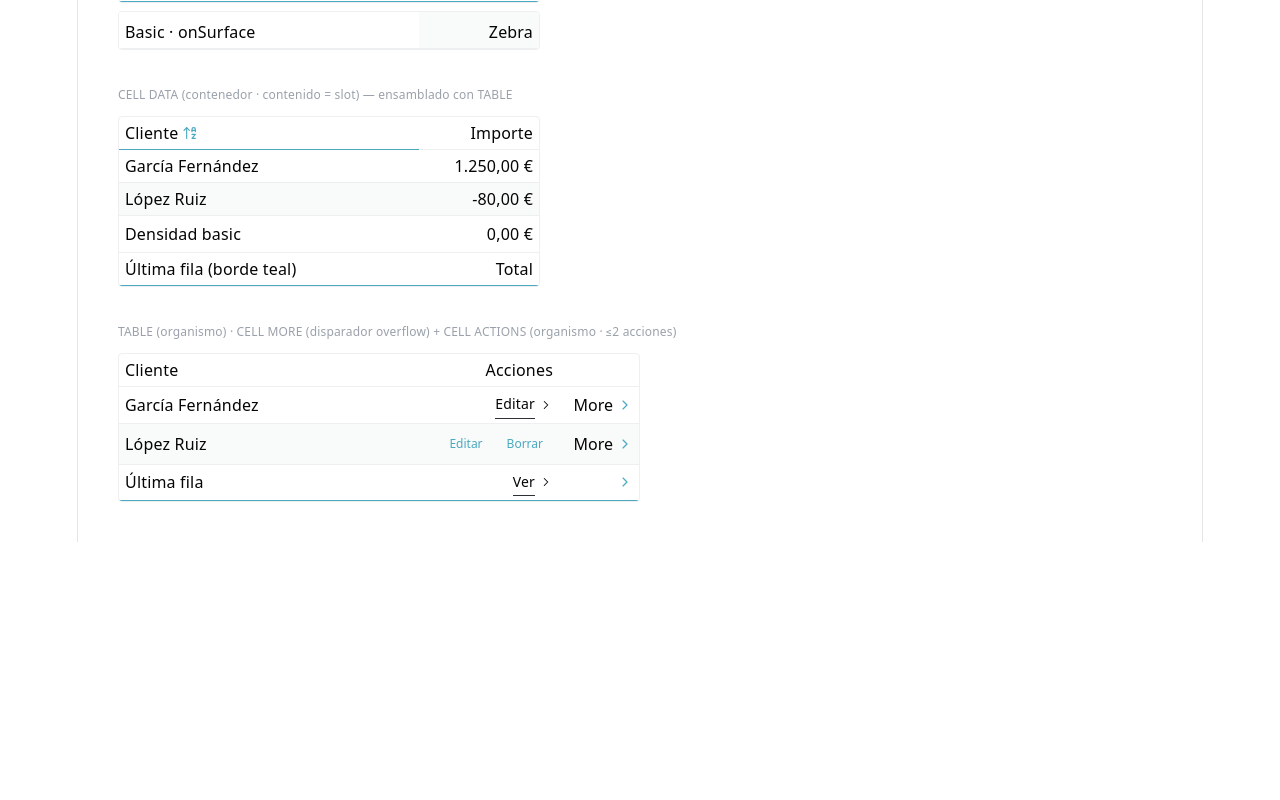
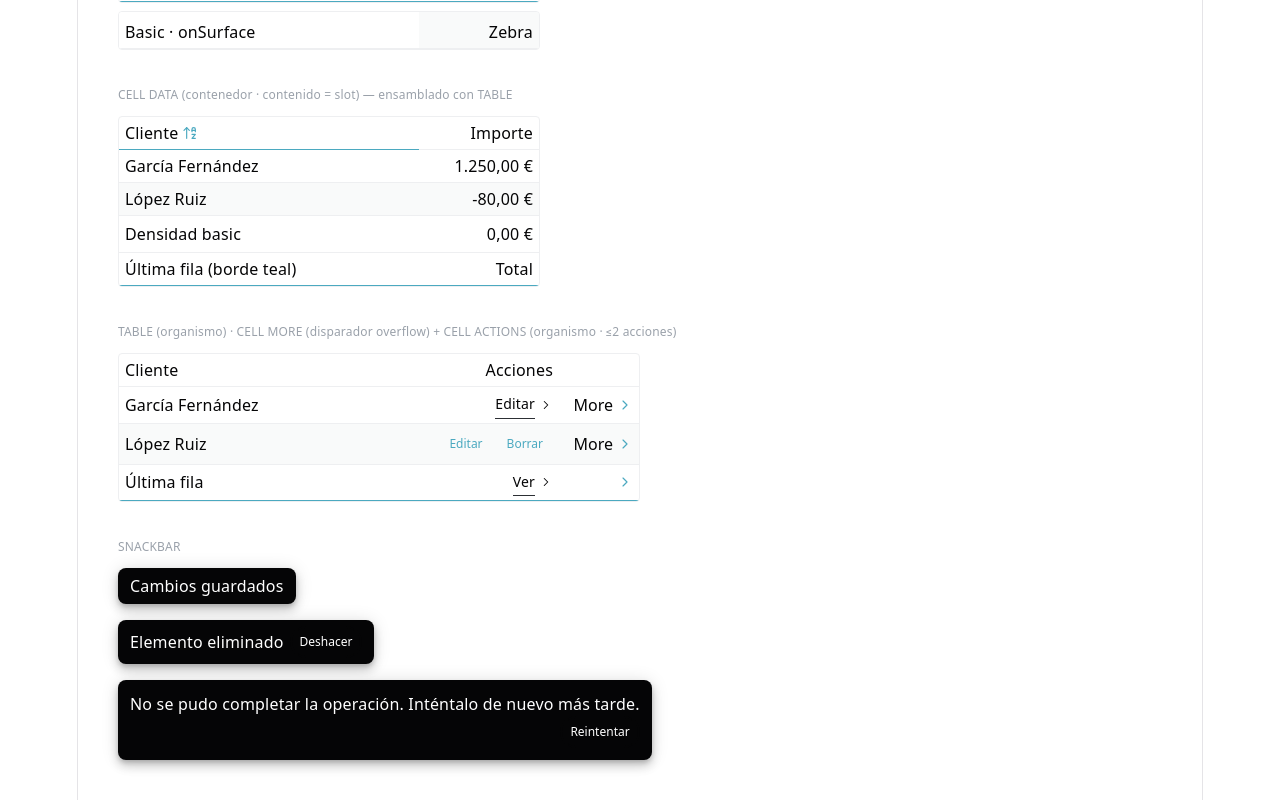
Before and after one commit to csagenjo/cs-design-system, a React (Vite) app: page / in a window 1280 px wide. Shown: the part 7738-8538 px from the top of the page. Before the commit the page ends 8280 px from the top, so only its background shows below. Built offline with nearby package versions, Linux system fonts and the light colour scheme.

Commit message:
Add Snackbar using --ds-* tokens
Single/multi line variants; action is a direct Button instance
(no duplicated styling). bg/fg reuse bg-inverse/fg-body-inverse,
confirmed against Figma dark mode. Docs synced across CLAUDE.md,
README.md, docs/architecture.md, docs/token-architecture.md.

```diff
--- a/src/App.jsx
+++ b/src/App.jsx
@@ -31,6 +31,7 @@ import { CellHeader } from './components/CellHeader'
 import { CellMore } from './components/CellMore'
 import { CellActions } from './organisms/CellActions'
 import { Table, TableRow } from './organisms/Table'
+import { Snackbar } from './components/Snackbar'
 
 function App() {
   const [choiceA, setChoiceA] = useState(false);
@@ -675,6 +676,20 @@ function App() {
         </div>
       </section>
 
+      <section style={{ display: 'flex', flexDirection: 'column', gap: '8px' }}>
+        <p style={{ fontSize: '12px', color: '#9AA1AA', margin: 0 }}>SNACKBAR</p>
+        <div style={{ display: 'flex', flexDirection: 'column', gap: '16px', alignItems: 'flex-start' }}>
+          <Snackbar message="Cambios guardados" showAction={false} />
+          <Snackbar message="Elemento eliminado" actionLabel="Deshacer" onAction={() => alert('Deshacer')} />
+          <Snackbar
+            length="multi"
+            message="No se pudo completar la operación. Inténtalo de nuevo más tarde."
+            actionLabel="Reintentar"
+            onAction={() => alert('Reintentar')}
+          />
+        </div>
+      </section>
+
     </div>
   )
 }
--- /dev/null
+++ b/src/components/Snackbar.jsx
@@ -0,0 +1,115 @@
+/**
+ * Snackbar — Componente atómico
+ * CS Design System · v1.0
+ *
+ * Feedback transitorio de una acción realizada o en curso. Puro contenido
+ * visual — NO gestiona temporizador de auto-dismiss ni posicionamiento fijo
+ * en pantalla: eso es responsabilidad del consumidor (La Plataforma).
+ *
+ * length="single" — mensaje + acción en una fila.
+ * length="multi"  — mensaje en su propia línea, acción debajo alineada a la derecha.
+ *
+ * La acción es una instancia directa de Button (variant="default" size="sm")
+ * — sin tokens propios, los paddings ya coinciden con los de Figma.
+ *
+ * Tokens: --ds-snackbar-* (Componente→Mode). bg/fg invierten con el modo
+ * (bg-inverse/fg-body-inverse) — confirmado en Figma dark mode 12/08.
+ *
+ * USO:
+ *   <Snackbar message="Cambios guardados" />
+ *   <Snackbar message="Elemento eliminado" actionLabel="Deshacer" onAction={fn} />
+ *   <Snackbar length="multi" message="No se pudo completar la operación. Inténtalo de nuevo más tarde." />
+ */
+
+import React from 'react';
+import { Button } from './Button';
+
+/* ─── CSS ──────────────────────────────────────────────────────────────────── */
+
+const css = `
+.ds-snackbar {
+  display:       flex;
+  box-sizing:    border-box;
+  background:    var(--ds-snackbar-root-bg-generic);
+  border-radius: var(--ds-snackbar-root-border-radius);
+  padding-left:  var(--ds-snackbar-root-padding-hor);
+  padding-right: var(--ds-snackbar-root-padding-hor);
+  box-shadow:    var(--ds-snackbar-root-shadow);
+}
+.ds-snackbar--single {
+  align-items:    center;
+  justify-content: flex-end;
+  gap:            var(--ds-snackbar-root-gap-single);
+  padding-top:    var(--ds-snackbar-root-padding-ver-single);
+  padding-bottom: var(--ds-snackbar-root-padding-ver-single);
+}
+.ds-snackbar--multi {
+  flex-direction: column;
+  align-items:    flex-end;
+  padding-top:    var(--ds-snackbar-root-padding-ver-multi);
+  padding-bottom: var(--ds-snackbar-root-padding-ver-multi);
+}
+.ds-snackbar__message {
+  margin:      0;
+  font-family: inherit;                         /* Nunito (fontFamily/default) */
+  font-size:   var(--ds-fontSize-body-sm);       /* 16 */
+  font-weight: var(--ds-font-weight-regular);    /* 400 */
+  line-height: var(--ds-lineHeight-xs);          /* 24 */
+  color:       var(--ds-snackbar-text-fg-generic);
+  word-break:  break-word;
+}
+.ds-snackbar--single .ds-snackbar__message { flex: 1 0 0; min-width: 0; }
+.ds-snackbar--multi  .ds-snackbar__message { width: 100%; }
+`;
+
+let injected = false;
+function injectStyles() {
+  if (injected || typeof document === 'undefined') return;
+  const s = document.createElement('style');
+  s.textContent = css;
+  document.head.appendChild(s);
+  injected = true;
+}
+
+/* ─── Snackbar ─────────────────────────────────────────────────────────────── */
+
+export function Snackbar({
+  length      = 'single',
+  message     = 'Snackbar message',
+  showAction  = true,
+  actionLabel = 'Undo',
+  onAction,
+  id,
+  className,
+}) {
+  injectStyles();
+
+  const isMulti = length === 'multi';
+
+  const classes = [
+    'ds-snackbar',
+    isMulti ? 'ds-snackbar--multi' : 'ds-snackbar--single',
+    className || '',
+  ].filter(Boolean).join(' ');
+
+  return (
+    <div id={id} className={classes} role="status" aria-live="polite">
+      <p className="ds-snackbar__message">{message}</p>
+      {showAction && actionLabel && (
+        <Button variant="default" size="sm" onClick={onAction}>
+          {actionLabel}
+        </Button>
+      )}
+    </div>
+  );
+}
+
+export default Snackbar;
+
+
+/* ─── Ejemplos de uso ──────────────────────────────────────────────────────
+
+<Snackbar message="Cambios guardados" showAction={false} />
+<Snackbar message="Elemento eliminado" actionLabel="Deshacer" onAction={() => {}} />
+<Snackbar length="multi" message="No se pudo completar la operación. Inténtalo de nuevo más tarde." actionLabel="Reintentar" />
+*/
--- a/src/tokens.css
+++ b/src/tokens.css
@@ -984,6 +984,32 @@
   --ds-cell-header-padding-top-basic:           var(--ds-spacing-md);          /* 8 — solo Header */
   --ds-cell-header-padding-bottom-basic:        var(--ds-spacing-xs);          /* 4 — solo Header */
 
+
+  /* ══════════════════════════════════════════════════════════════════════════
+     COMPONENT TOKENS — Snackbar (snackbar/all/*)
+     Sprint 1 Pri 2. Dos variantes de Length (single/multi) — solo layout,
+     mismo color en ambas. bg/fg usan el par bg-inverse/fg-body-inverse
+     (invierte con el modo — confirmado 12/08 en Figma dark: bg pasa a blanco,
+     texto a negro — mismo patrón que Button default-filled/CTALink primary,
+     que usan fg-label-inverse por ser label de botón; aquí es fg-body-inverse
+     porque el mensaje del Snackbar es texto de cuerpo, no label — alias real
+     confirmado en Figma: snackbar/all/text/fg/generic → fg/body/inverse.
+     NO fg-onColor). El botón de acción NO lleva tokens propios — instancia
+     directa de Button variant="default" size="sm" (paddings ya coinciden).
+     Shadow es Effect Style de Figma ("Snackbar/Shadow"), no una Variable de
+     color — valor literal, mismo tratamiento que --ds-shadow-md/lg de Button.
+     ══════════════════════════════════════════════════════════════════════════ */
+  --ds-snackbar-root-bg-generic:          var(--ds-bg-inverse);        /* #050506 light / #FFFFFF dark */
+  --ds-snackbar-text-fg-generic:          var(--ds-fg-body-inverse);   /* #FFFFFF light / #050506 dark — snackbar/all/text/fg/generic alias real en Figma (NO fg/label) */
+  --ds-snackbar-root-border-radius:       var(--ds-border-radius-md);  /* 8 */
+  --ds-snackbar-root-padding-hor:         var(--ds-spacing-lg);        /* 12 */
+  --ds-snackbar-root-padding-ver-single:  var(--ds-spacing-sm);        /* 6 */
+  --ds-snackbar-root-padding-ver-multi:   var(--ds-spacing-lg);        /* 12 */
+  --ds-snackbar-root-gap-single:          var(--ds-spacing-sm);        /* 6 */
+  --ds-snackbar-root-shadow:              0px 3px 5px -1px rgba(0,0,0,0.2),
+                                           0px 1px 18px 0px rgba(0,0,0,0.12),
+                                           0px 6px 10px 1px rgba(0,0,0,0.14);
+
 }
 
 
```
Also changed, not shown: tokens/Component/Mode 1.tokens.json, 4 other files (tests, documents, lock files or other folders).
